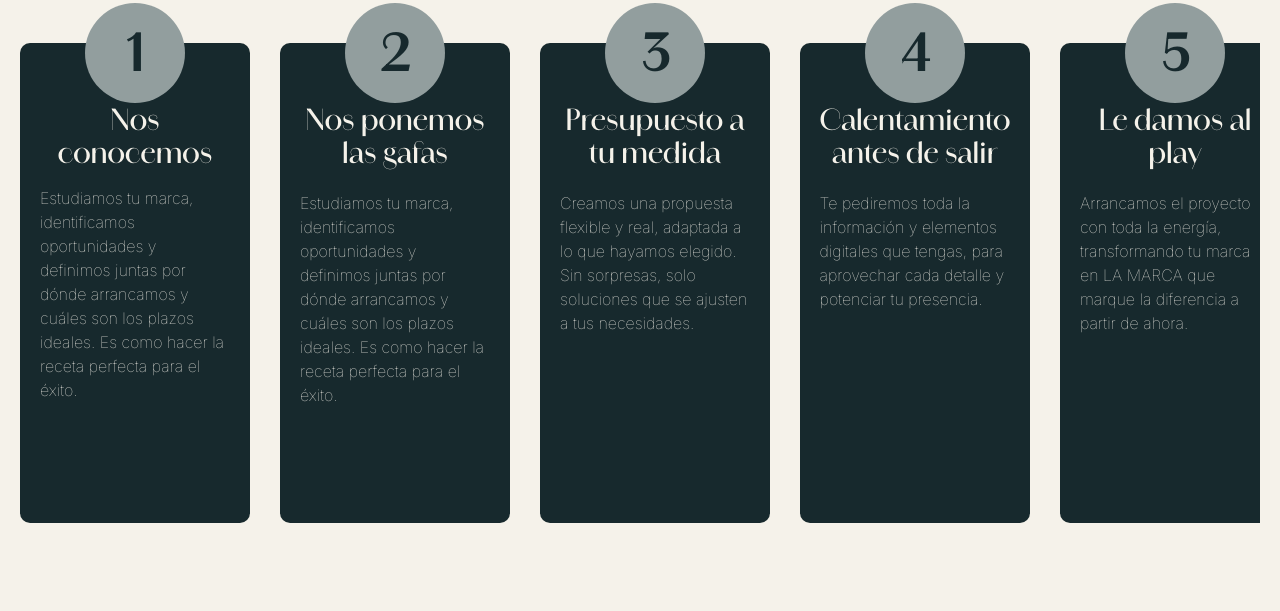
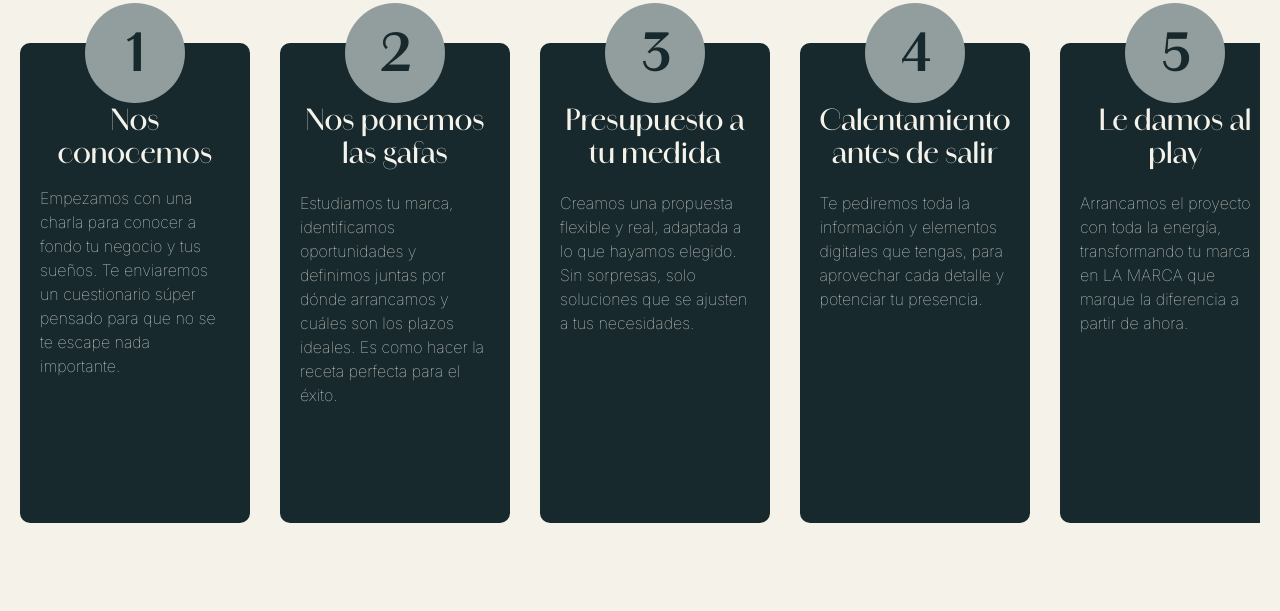
Before and after one commit to vaviciana/emete-mkt, a plain HTML site: page index.html in a window 1280 px wide. Shown: the part 3333-3944 px from the top of the page. Drawn offline with nearby package versions, Linux system fonts and the light colour scheme; a script that the page names is missing; a web font is replaced by a local one.

Commit message:
revision general

```diff
--- a/index.html
+++ b/index.html
@@ -335,7 +335,7 @@
                             Nos conocemos
                         </h3>
                         <p>
-                            Estudiamos tu marca, identificamos oportunidades y definimos juntas por dónde arrancamos y cuáles son los plazos ideales. Es como hacer la receta perfecta para el éxito.
+                            Empezamos con una charla para conocer a fondo tu negocio y tus sueños. Te enviaremos un cuestionario súper pensado para que no se te escape nada importante.
                         </p>
                     </div>
                 </div>
```
Also changed, not shown: pages/sobremi.html (+1 -1 lines).
